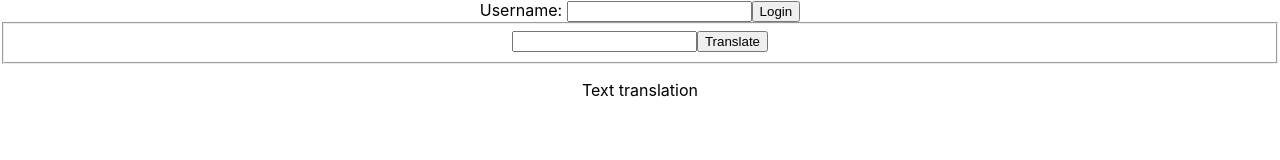
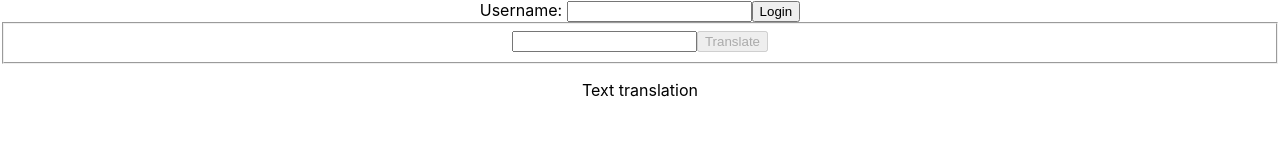
Before and after one commit to RustyOn/EA-Assignment2, a React (Create React App) app in the folder ea-assignment2/: page / in a window 1280 px wide. Shown: the top 160 px of the page. Built offline with nearby package versions, Linux system fonts and the light colour scheme; no server answers.

Commit message:
Update TranslationHandler.jsx
chore: disabled translate button to avoid error display

```diff
--- a/ea-assignment2/src/TranslationHandler.jsx
+++ b/ea-assignment2/src/TranslationHandler.jsx
@@ -29,7 +29,7 @@ function TranslationHandler(){
             <form onSubmit={ handleSubmit }>
                 <fieldset>
                     <input type="text" value={ text.value } onChange= { handleTextChange }/>
-                    <button type="submit">Translate</button>
+                    <button type="submit" disabled>Translate</button>
                 </fieldset>
             </form>
             <p>
```
